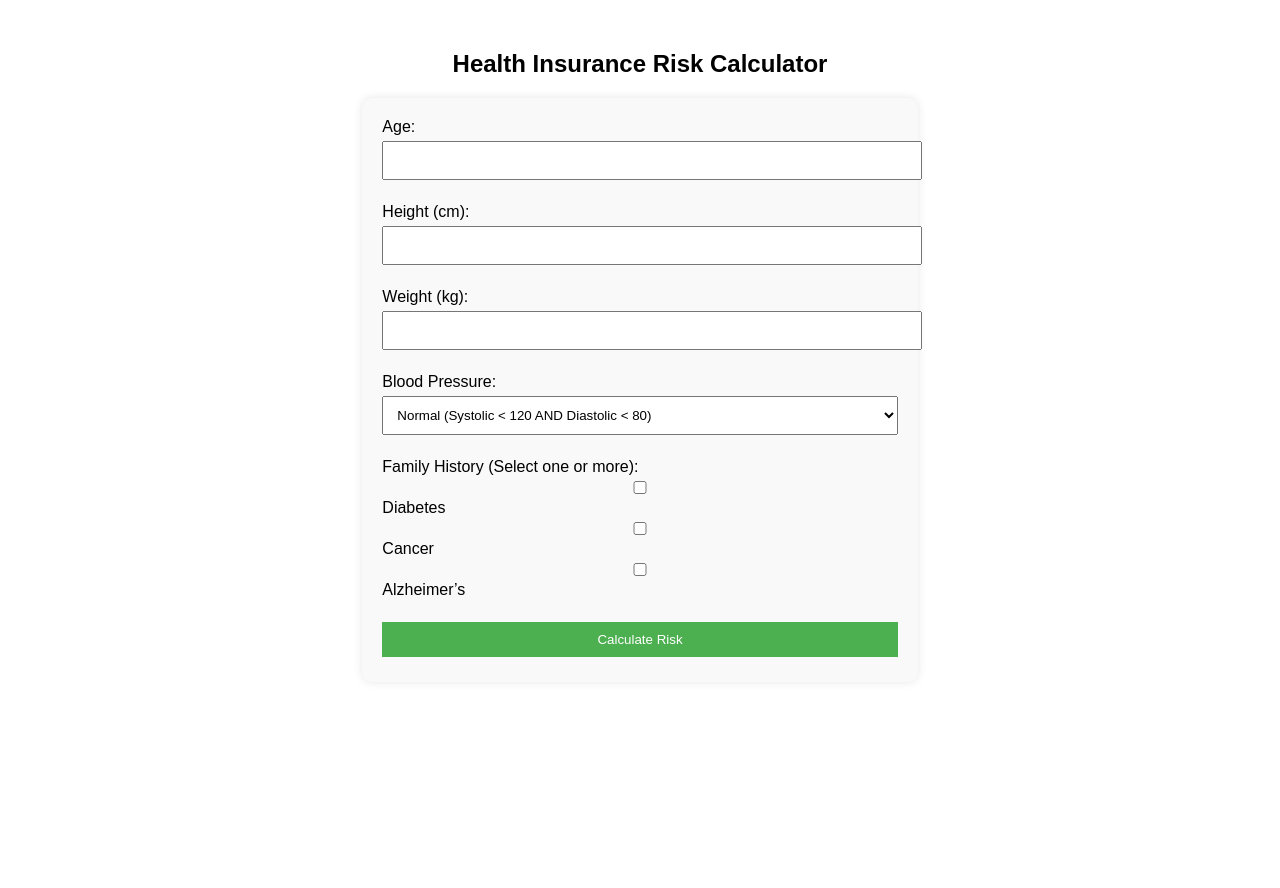
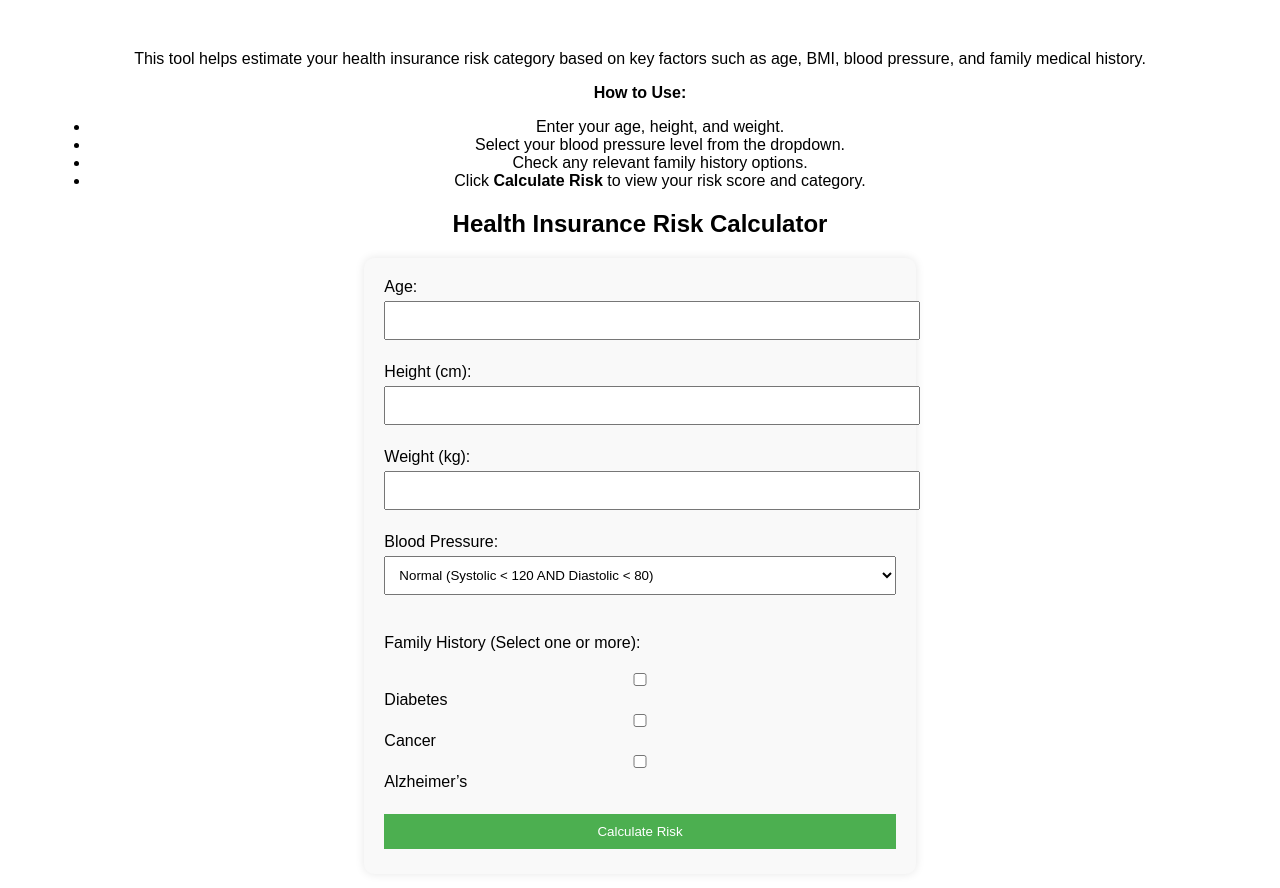
Before and after one commit to simplyarfan/HealthInsuranceRiskCalculator, a plain HTML site: page frontend/index.html in a window 1280 px wide. Before the commit the page ends 800 px from the top, so only its background shows below. Drawn offline with Linux system fonts and the light colour scheme.

Commit message:
Update index.html

```diff
--- a/frontend/index.html
+++ b/frontend/index.html
@@ -7,6 +7,17 @@
     <link rel="stylesheet" href="style.css">
 </head>
 <body>
+    <div style="margin-bottom: 20px;">
+        <p>This tool helps estimate your health insurance risk category based on key factors such as age, BMI, blood pressure, and family medical history.</p>
+        <p><strong>How to Use:</strong></p>
+        <ul>
+            <li>Enter your age, height, and weight.</li>
+            <li>Select your blood pressure level from the dropdown.</li>
+            <li>Check any relevant family history options.</li>
+            <li>Click <strong>Calculate Risk</strong> to view your risk score and category.</li>
+        </ul>
+    </div>
+
     <h2>Health Insurance Risk Calculator</h2>
     <form id="riskForm">
         <label for="age">Age:</label>
@@ -20,23 +31,22 @@
 
         <label for="bp">Blood Pressure:</label>
         <select id="bp" name="bp">
-            <option value="normal">Normal (Systolic < 120 AND Diastolic < 80)</option>
-            <option value="elevated">Elevated (Systolic 120-129 AND Diastolic < 80)</option>
-            <option value="stage1">Hypertension Stage 1 (Systolic 130-139 OR Diastolic 80-89)</option>
-            <option value="stage2">Hypertension Stage 2 (Systolic 140+ OR Diastolic 90+)</option>
-            <option value="crisis">Hypertensive Crisis (Systolic 180+ AND/OR Diastolic 120+)</option>
+            <option>Normal (Systolic < 120 AND Diastolic < 80)</option>
+            <option>Elevated (Systolic 120-129 AND Diastolic < 80)</option>
+            <option>High BP Stage 1 (Systolic 130-139 OR Diastolic 80-89)</option>
+            <option>High BP Stage 2 (Systolic ≥140 OR Diastolic ≥90)</option>
+            <option>Hypertensive Crisis (Systolic >180 AND/OR Diastolic >120)</option>
         </select><br><br>
 
-        <label>Family History (Select one or more):</label><br>
-        <input type="checkbox" id="diabetes" name="history" value="diabetes"> Diabetes
-        <input type="checkbox" id="cancer" name="history" value="cancer"> Cancer
-        <input type="checkbox" id="alzheimer" name="history" value="alzheimer"> Alzheimer’s
-        <br><br>
+        <p>Family History (Select one or more):</p>
+        <input type="checkbox" name="history" value="Diabetes"> Diabetes<br>
+        <input type="checkbox" name="history" value="Cancer"> Cancer<br>
+        <input type="checkbox" name="history" value="Alzheimer’s"> Alzheimer’s<br><br>
 
-        <button type="submit" id="calculateRisk">Calculate Risk</button>
+        <button type="submit">Calculate Risk</button>
     </form>
 
-    <p id="result"></p>
+    <div id="result" style="margin-top: 20px;"></div>
 
     <script src="script.js"></script>
 </body>
```
